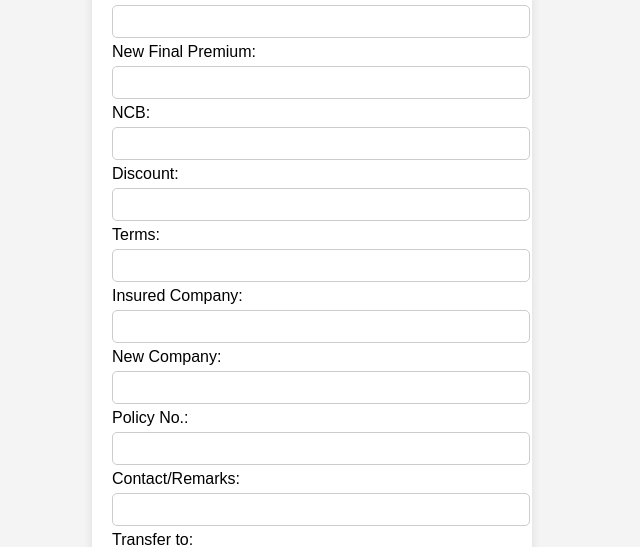
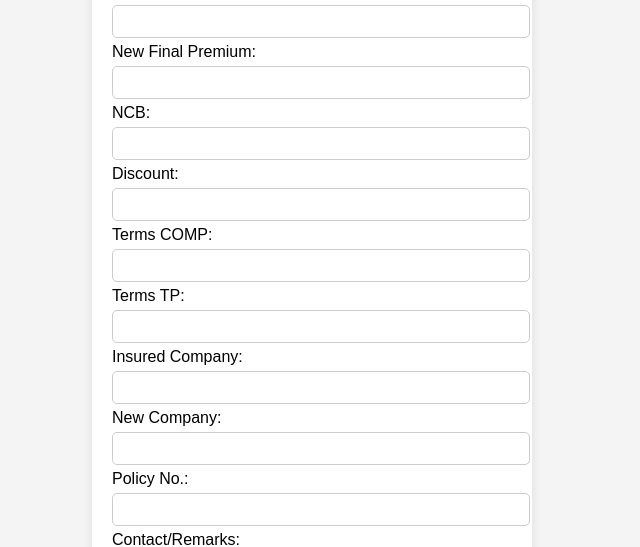
Before and after one commit to HCIndia/Insurance, a Flask app: page /addPerson in a window 1280 px wide. Shown: the part 658-1205 px from the top of the page, without its empty margins (328-968 px from the left). Run offline with Flask 3, Linux system fonts and the light colour scheme.

Commit message:
Added term comp and tp

```diff
--- a/app.py
+++ b/app.py
@@ -33,7 +33,8 @@ class PersonDetails(db.Model):
     New_final_premium = db.Column(db.String(120))
     Ncb = db.Column(db.String(120))
     Discount = db.Column(db.String(120))
-    Terms = db.Column(db.String(120))
+    Terms_Comp = db.Column(db.String(120))
+    Terms_TP = db.Column(db.String(120))
     Insured_Company = db.Column(db.String(120))
     New_Company = db.Column(db.String(120))
     Policy_No = db.Column(db.String(120))
@@ -98,7 +99,8 @@ def SuccessPage():
         new_final_premium = request.form.get("new_final_premium")
         ncb = request.form.get("ncb")
         discount = request.form.get("discount")
-        terms = request.form.get("terms")
+        terms_comp = request.form.get("terms_comp")
+        terms_tp = request.form.get("terms_tp")
         insured_company = request.form.get("insured_company")
         new_company = request.form.get("new_company")
         policy_no = request.form.get("policy_no")
@@ -110,10 +112,9 @@ def SuccessPage():
                                     Regd_No= registration_no, Old_ID_value = old_id_value,New_ID_value= new_id_value
                                     ,Old_OD_value=old_od_value, New_OD_value=new_od_value,
                                      Old_final_premium=old_final_premium,New_final_premium=new_final_premium,Ncb=ncb,
-                                     Discount=discount,Terms=terms, Insured_Company=insured_company,
+                                     Discount=discount,Terms_Comp=terms_comp, Terms_TP = terms_tp, Insured_Company=insured_company,
                                      New_Company=new_company,Policy_No=policy_no, Contact_remarks=contact_remarks,Transfer_to=transfer_to)
 
-        app.logger.info(f"Make of the model : {make}")
         db.session.add(insert_person)
         app.logger.info("One Person is Succesfully added in Database")
         db.session.commit()
@@ -137,9 +138,9 @@ def loadData():
                                     Regd_No= row_data[5], Old_ID_value = row_data[6],New_ID_value= row_data[7]
                                     ,Old_OD_value=row_data[8], New_OD_value=row_data[9],
                                         Old_final_premium=row_data[10],New_final_premium=row_data[11],Ncb=row_data[12],
-                                        Discount=row_data[13],Terms=row_data[14], Insured_Company=row_data[15],
-                                        New_Company=row_data[16],Policy_No=row_data[17], Contact_remarks=row_data[18],
-                                        Transfer_to=row_data[19])
+                                        Discount=row_data[13],Terms_Comp=row_data[14],Terms_TP=row_data[15], Insured_Company=row_data[16],
+                                        New_Company=row_data[17],Policy_No=row_data[18], Contact_remarks=row_data[19],
+                                        Transfer_to=row_data[20])
         #BR01BB2649
         db.session.add(insert_person)
         app.logger.info("Person is Succesfully added in Database")
@@ -152,6 +153,6 @@ def loadData():
 if __name__ == "__main__":
     with app.app_context():
 
-        #db.drop_all()
+        db.drop_all()
         db.create_all()
         app.run()
--- a/templates/AddPerson.html
+++ b/templates/AddPerson.html
@@ -88,8 +88,11 @@
             <label>Discount:</label>
             <input type="text" name="discount" required>
 
-            <label>Terms:</label>
-            <input type="text" name="terms" required>
+            <label>Terms COMP:</label>
+            <input type="text" name="terms_comp" required>
+
+            <label>Terms TP:</label>
+            <input type="text" name="terms_tp" required>
 
             <label>Insured Company:</label>
             <input type="text" name="insured_company" required>
```
Also changed, not shown: templates/FullPersonDetails.html (+7 -3 lines), instance/personDetails.sqlite3, 1 other file.
